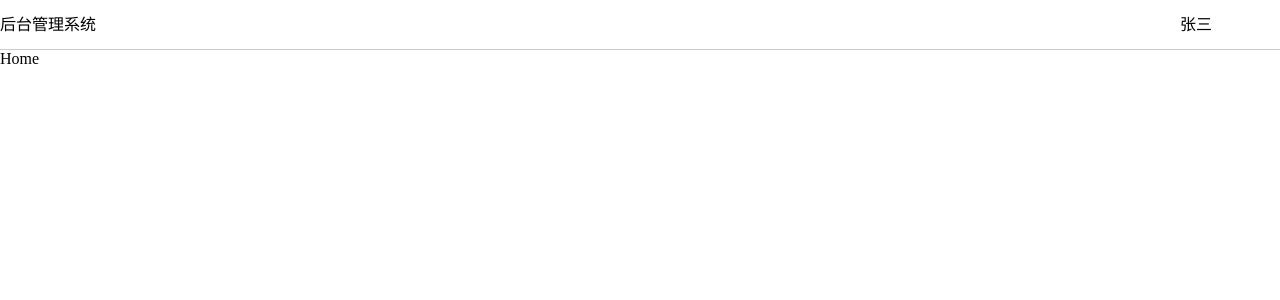
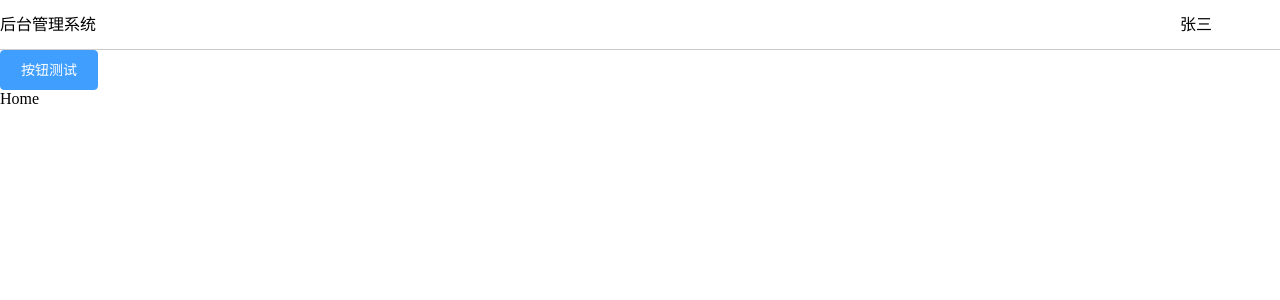
Before and after one commit to dingxiaoqi/springboot_vue, a Vue app in the folder vue_v1/vue/: page / in a window 1280 px wide. Shown: the top 300 px of the page. Built offline with nearby package versions, Linux system fonts and the light colour scheme.

Commit message:
引入elementUi测试

```diff
--- a/vue_v1/vue/src/App.vue
+++ b/vue_v1/vue/src/App.vue
@@ -1,6 +1,7 @@
 <template>
   <div id="app">
     <Header></Header>
+    <el-button type="primary">按钮测试</el-button>
     <router-view/>
   </div>
 
--- a/vue_v1/vue/src/main.js
+++ b/vue_v1/vue/src/main.js
@@ -3,6 +3,9 @@
 import router from './router'
 import store from './store'
 import '@/assets/global.css'
+import ElementUI from 'element-ui';
+import 'element-ui/lib/theme-chalk/index.css';
+Vue.use(ElementUI);
 
 Vue.config.productionTip = false
 
```
